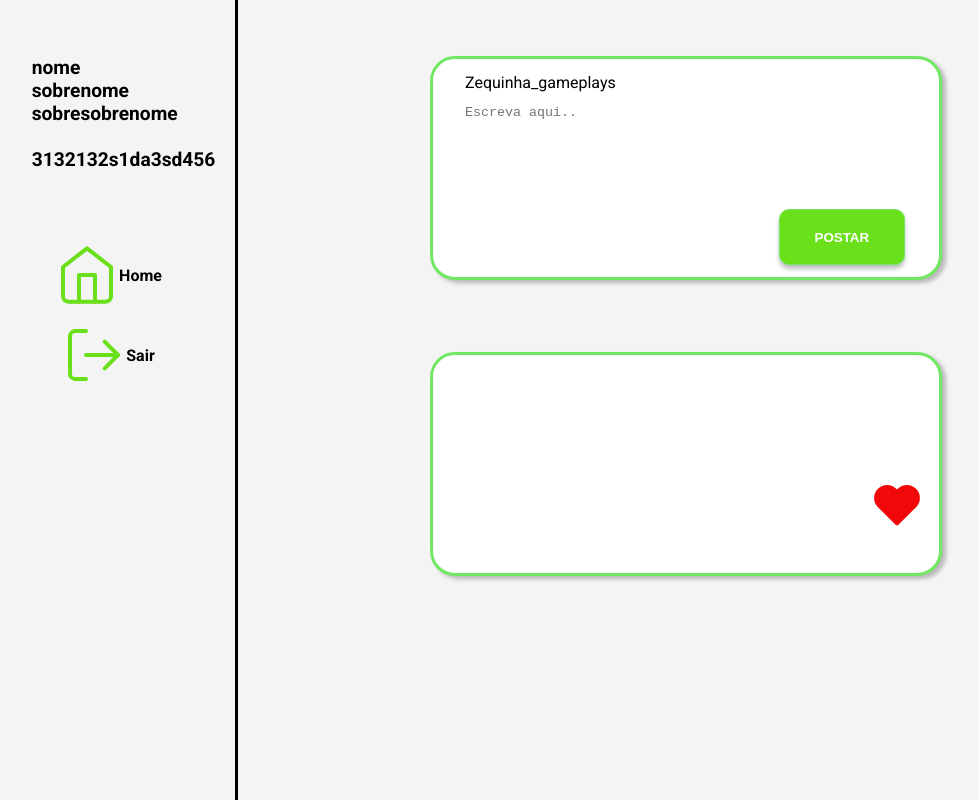
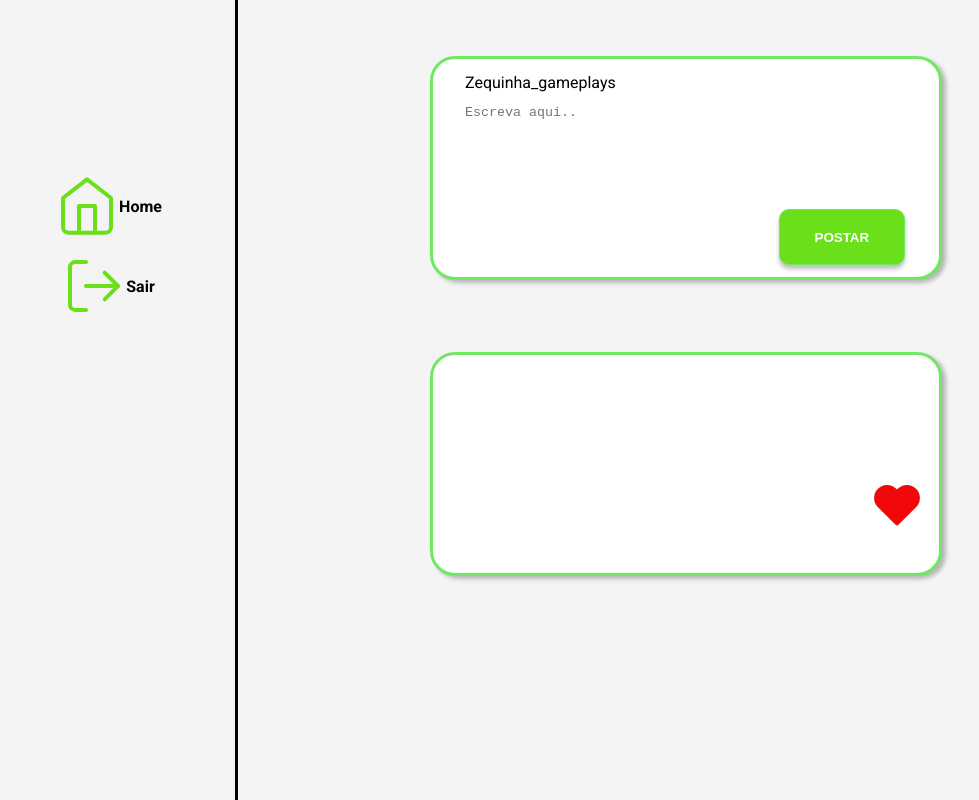
Before and after one commit to matix0/hackathonTime1, a React (Create React App) app in the folder app/: page / in a window 1280 px wide. Shown: the whole page, without its empty margins (18-997 px from the left). Built offline with nearby package versions, Linux system fonts and the light colour scheme; no server answers; sample sign-in values are in the browser's storage.

Commit message:
Set the name and username info on the left menu bar

```diff
--- a/app/src/pages/mainPage/mainPage.tsx
+++ b/app/src/pages/mainPage/mainPage.tsx
@@ -2,6 +2,7 @@ import React,{useEffect,useState} from "react";
 import PostBox from "../../components/posts";
 import feedService from '../../services/feed';
 import {useHistory} from 'react-router-dom'
+import { getUserById } from '../../services/users'
 
 import logOut from "../../assets/log-out.svg";
 import home from "../../assets/home.svg";
@@ -18,15 +19,22 @@ interface IFeed{
 
 const MainPage = () => {
   const history = useHistory()
+  const id = localStorage.getItem('id')
 
-  const [name,setName] = useState("nome sobrenome sobresobrenome")
+  const [name,setName] = useState<string>()
+  const [username,setUserName] = useState<string>()
   const [feed,setFeed] = useState<IFeed[]>([{
     text:"",userId:{username:""},creationDate:"",_id:""
   }]);
 
-  const changeName = () =>{
-    const finalName = name.replaceAll(" ","\n");
+  const changeName = async () =>{
+    const response = await getUserById(id as string)
+    //setName(response?.data.name)
+    let finalName = response?.data.name
+    const username = response?.data.username
+    finalName = finalName?.replaceAll(" ","\n");
     setName(finalName);
+    setUserName(username)
   }
 
   useEffect (() => {
@@ -52,9 +60,11 @@ const MainPage = () => {
       <div className="lateralBar">
         <div className="infoBox">
           <div className="nameBox">
-            {name}<br/><br/>
-            3132132s1da3sd456
-            </div>
+            {name}
+            <br/>
+            <br />
+            {username}
+          </div>
         </div>
         <div className="optionsBox">
           <div className="svgBtn">
```
